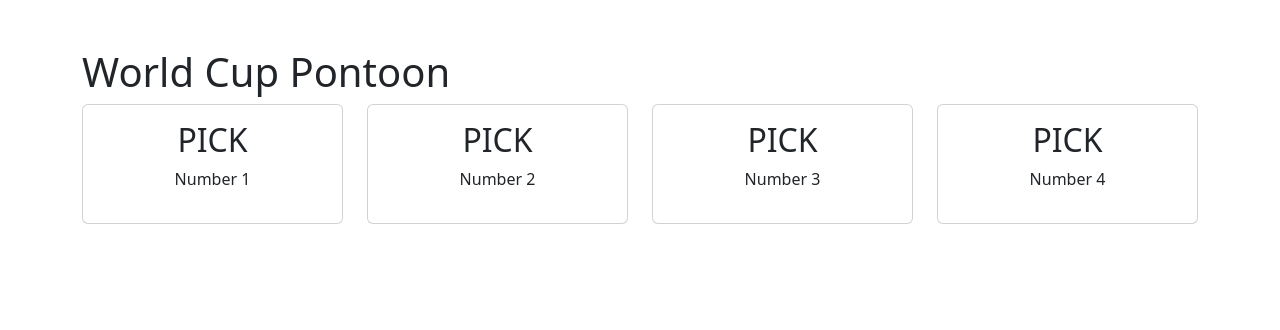
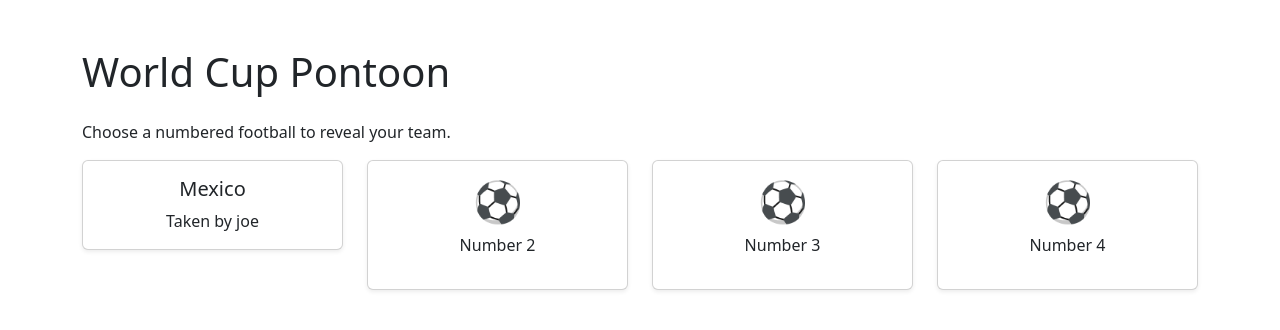
Before and after one commit to joeb-brfc/world-cup-hub-2026, a Django app: page /pontoon/ in a window 1280 px wide. Shown: the part 56-386 px from the top of the page. Run offline with Django 5.2, Linux system fonts and the light colour scheme; data comes from the database, SQL or seed files in the repository.

Commit message:
Display taken Pontoon footballs

```diff
--- a/pontoon/templates/pontoon/pontoon_home.html
+++ b/pontoon/templates/pontoon/pontoon_home.html
@@ -8,7 +8,11 @@ Pontoon | World Cup Hub 2026
 
 <section class="container py-5">
 
-    <h1>World Cup Pontoon</h1>
+    <h1 class="mb-4">World Cup Pontoon</h1>
+
+    <p>
+        Choose a numbered football to reveal your team.
+    </p>
 
     <div class="row">
 
@@ -16,15 +20,23 @@ Pontoon | World Cup Hub 2026
 
             <div class="col-6 col-md-3 mb-3">
 
-            <div class="card text-center">
+                <div class="card text-center shadow-sm">
 
                     <div class="card-body">
 
-                    <h2>PICK</h2>
+                        {% if ball.selected_by %}
 
-                    <p>
-                        Number {{ ball.number }}
+                            <h2 class="h5">{{ ball.team }}</h2>
+                            <p class="mb-0">
+                                Taken by {{ ball.selected_by.username }}
                             </p>
+
+                        {% else %}
+
+                            <h2 class="display-6">⚽</h2>
+                            <p>Number {{ ball.number }}</p>
+
+                        {% endif %}
 
                     </div>
 
```
Lines whose indentation alone changed are shown as unchanged.
